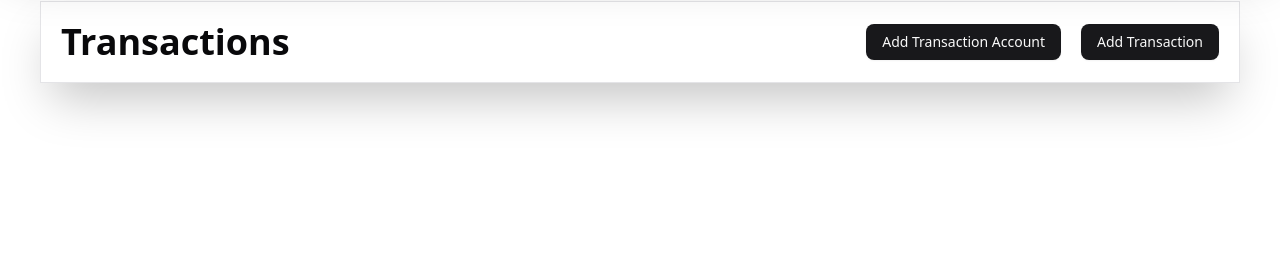
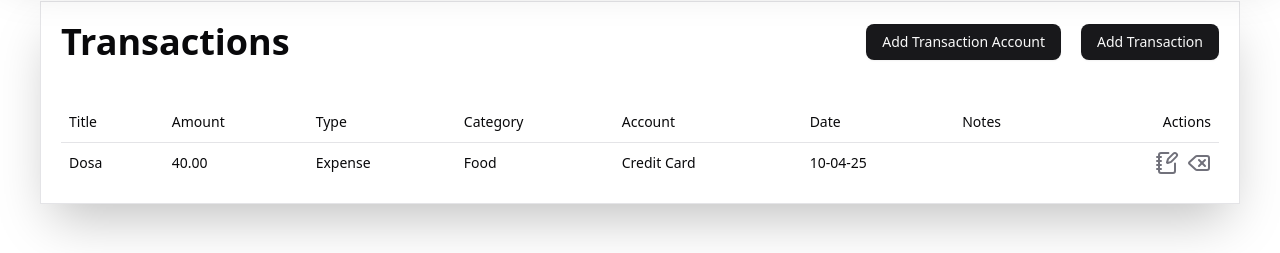
Before and after one commit to hardik18-hk19/expense-manager, a React (Vite) app in the folder client/: page /transactions in a window 1280 px wide. Shown: the part 120-373 px from the top of the page. Built offline with nearby package versions, Linux system fonts and the light colour scheme; no server answers.

Commit message:
Transaction table format created

```diff
--- /dev/null
+++ b/client/src/components/Transactions/TransactionTable.jsx
@@ -0,0 +1,57 @@
+import React from "react";
+import {
+  Table,
+  TableBody,
+  TableCell,
+  TableHead,
+  TableHeader,
+  TableRow,
+} from "../ui/table";
+import {
+  Delete,
+  DeleteIcon,
+  GrabIcon,
+  LucideDelete,
+  NotebookPen,
+} from "lucide-react";
+
+const TransactionTable = () => {
+  return (
+    <div className="p-5">
+      <Table>
+        <TableHeader>
+          <TableRow>
+            <TableHead>Title</TableHead>
+            <TableHead>Amount</TableHead>
+            <TableHead>Type</TableHead>
+            <TableHead>Category</TableHead>
+            <TableHead>Account</TableHead>
+            <TableHead>Date</TableHead>
+            <TableHead>Notes</TableHead>
+            <TableHead className="text-right">Actions</TableHead>
+          </TableRow>
+        </TableHeader>
+        <TableBody>
+          <TableRow>
+            {/* Custom Data */}
+            <TableCell className="font-medium">Dosa</TableCell>
+            <TableCell>40.00</TableCell>
+            <TableCell>Expense</TableCell>
+            <TableCell>Food</TableCell>
+            <TableCell>Credit Card</TableCell>
+            <TableCell>10-04-25</TableCell>
+            <TableCell></TableCell>
+            <TableCell className="text-right">
+              <div className="flex items-center justify-end gap-2 text-muted-foreground">
+                <NotebookPen />
+                <LucideDelete />
+              </div>
+            </TableCell>
+          </TableRow>
+        </TableBody>
+      </Table>
+    </div>
+  );
+};
+
+export default TransactionTable;
--- /dev/null
+++ b/client/src/components/ui/table.jsx
@@ -0,0 +1,121 @@
+import * as React from "react"
+
+import { cn } from "@/lib/utils"
+
+function Table({
+  className,
+  ...props
+}) {
+  return (
+    <div data-slot="table-container" className="relative w-full overflow-x-auto">
+      <table
+        data-slot="table"
+        className={cn("w-full caption-bottom text-sm", className)}
+        {...props} />
+    </div>
+  );
+}
+
+function TableHeader({
+  className,
+  ...props
+}) {
+  return (
+    <thead
+      data-slot="table-header"
+      className={cn("[&_tr]:border-b", className)}
+      {...props} />
+  );
+}
+
+function TableBody({
+  className,
+  ...props
+}) {
+  return (
+    <tbody
+      data-slot="table-body"
+      className={cn("[&_tr:last-child]:border-0", className)}
+      {...props} />
+  );
+}
+
+function TableFooter({
+  className,
+  ...props
+}) {
+  return (
+    <tfoot
+      data-slot="table-footer"
+      className={cn("bg-muted/50 border-t font-medium [&>tr]:last:border-b-0", className)}
+      {...props} />
+  );
+}
+
+function TableRow({
+  className,
+  ...props
+}) {
+  return (
+    <tr
+      data-slot="table-row"
+      className={cn(
+        "hover:bg-muted/50 data-[state=selected]:bg-muted border-b transition-colors",
+        className
+      )}
+      {...props} />
+  );
+}
+
+function TableHead({
+  className,
+  ...props
+}) {
+  return (
+    <th
+      data-slot="table-head"
+      className={cn(
+        "text-foreground h-10 px-2 text-left align-middle font-medium whitespace-nowrap [&:has([role=checkbox])]:pr-0 [&>[role=checkbox]]:translate-y-[2px]",
+        className
+      )}
+      {...props} />
+  );
+}
+
+function TableCell({
+  className,
+  ...props
+}) {
+  return (
+    <td
+      data-slot="table-cell"
+      className={cn(
+        "p-2 align-middle whitespace-nowrap [&:has([role=checkbox])]:pr-0 [&>[role=checkbox]]:translate-y-[2px]",
+        className
+      )}
+      {...props} />
+  );
+}
+
+function TableCaption({
+  className,
+  ...props
+}) {
+  return (
+    <caption
+      data-slot="table-caption"
+      className={cn("text-muted-foreground mt-4 text-sm", className)}
+      {...props} />
+  );
+}
+
+export {
+  Table,
+  TableHeader,
+  TableBody,
+  TableFooter,
+  TableHead,
+  TableRow,
+  TableCell,
+  TableCaption,
+}
--- a/client/src/pages/Transactions.jsx
+++ b/client/src/pages/Transactions.jsx
@@ -1,3 +1,4 @@
+import TransactionTable from "../components/Transactions/TransactionTable";
 import TransactionHeader from "../components/Transactions/TransactionHeader";
 import React from "react";
 
@@ -5,6 +6,7 @@ const Transactions = () => {
   return (
     <div className="m-10 border shadow-2xl">
       <TransactionHeader />
+      <TransactionTable />
     </div>
   );
 };
```
